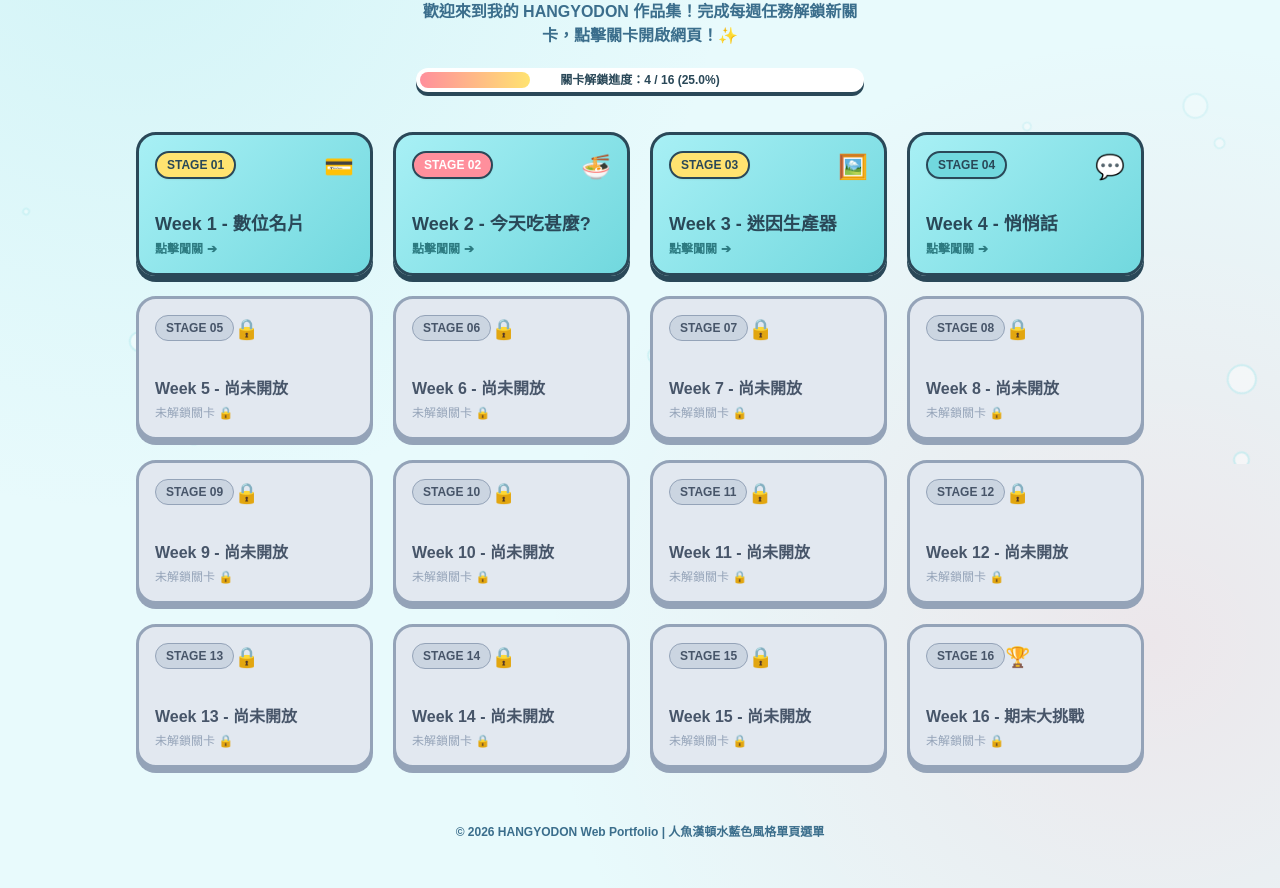
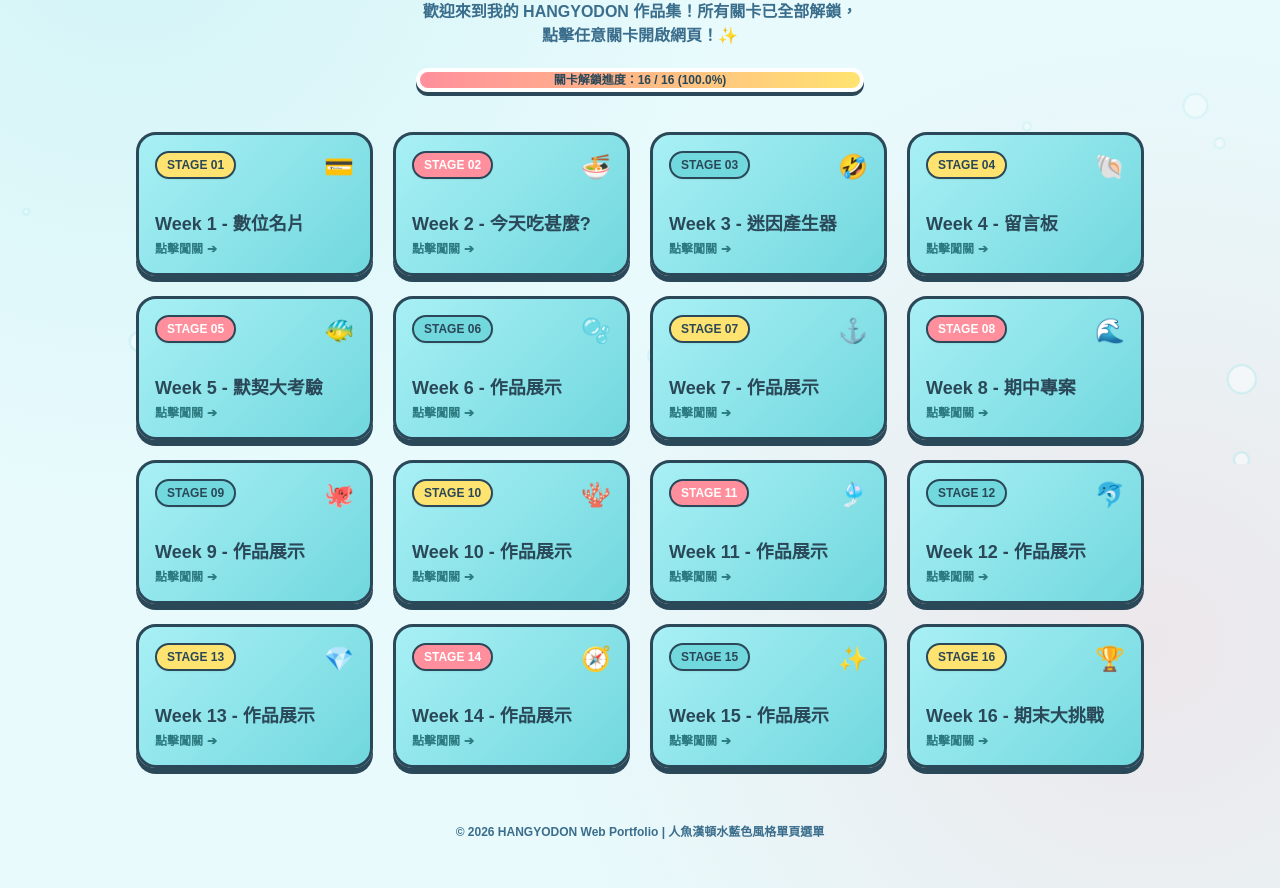
Before and after one commit to s26122138-eng/Martini, a plain HTML site: page index.html in a window 1280 px wide. Shown: the part 336-1224 px from the top of the page. Drawn offline with nearby package versions, Linux system fonts and the light colour scheme; a web font is replaced by a local one.

Commit message:
index.html

```diff
--- a/index.html
+++ b/index.html
@@ -193,7 +193,7 @@
                     人魚漢頓的闖關之旅 🌊
                 </h1>
                 <p class="text-sm md:text-base font-bold text-[#3B6E8C] max-w-md mx-auto">
-                    歡迎來到我的 HANGYODON 作品集！完成每週任務解鎖新關卡，點擊關卡開啟網頁！✨
+                    歡迎來到我的 HANGYODON 作品集！所有關卡已全部解鎖，點擊任意關卡開啟網頁！✨
                 </p>
             </div>
 
@@ -206,7 +206,7 @@
             </div>
         </header>
 
-        <!-- 關卡網格容器 (由 JS 自動生成) -->
+        <!-- 關卡網格容器 -->
         <section class="w-full mt-4 mb-10">
             <div id="levels-grid" class="grid grid-cols-1 sm:grid-cols-2 md:grid-cols-3 lg:grid-cols-4 gap-4 md:gap-5 px-2"></div>
         </section>
@@ -221,40 +221,36 @@
     <div id="toast">🔒 第 X 週關卡尚未解鎖喔！</div>
 
     <script>
-        // 1. 關卡資料設定 (Week 1 ~ 4 皆已解鎖)
+        // 關卡資料設定（已全部解鎖）
         const levels = [
             { week: 1, title: 'Week 1 - 數位名片', icon: '💳', unlocked: true, url: 'w1/index.html', tagColor: 'bg-[#FFE370]' },
             { week: 2, title: 'Week 2 - 今天吃甚麼?', icon: '🍜', unlocked: true, url: 'w2/index.html', tagColor: 'bg-[#FF8F9C] text-white' },
-            { week: 3, title: 'Week 3 - 迷因生產器', icon: '🖼️', unlocked: true, url: 'w3/index.html', tagColor: 'bg-[#FFE370] text-[#2A4858]' },
-            { week: 4, title: 'Week 4 - 悄悄話', icon: '💬', unlocked: true, url: 'w4/index.html', tagColor: 'bg-[#71D8DE] text-[#2A4858]' },
-            { week: 5, title: 'Week 5 - 尚未開放', icon: '🔒', unlocked: false },
-            { week: 6, title: 'Week 6 - 尚未開放', icon: '🔒', unlocked: false },
-            { week: 7, title: 'Week 7 - 尚未開放', icon: '🔒', unlocked: false },
-            { week: 8, title: 'Week 8 - 尚未開放', icon: '🔒', unlocked: false },
-            { week: 9, title: 'Week 9 - 尚未開放', icon: '🔒', unlocked: false },
-            { week: 10, title: 'Week 10 - 尚未開放', icon: '🔒', unlocked: false },
-            { week: 11, title: 'Week 11 - 尚未開放', icon: '🔒', unlocked: false },
-            { week: 12, title: 'Week 12 - 尚未開放', icon: '🔒', unlocked: false },
-            { week: 13, title: 'Week 13 - 尚未開放', icon: '🔒', unlocked: false },
-            { week: 14, title: 'Week 14 - 尚未開放', icon: '🔒', unlocked: false },
-            { week: 15, title: 'Week 15 - 尚未開放', icon: '🔒', unlocked: false },
-            { week: 16, title: 'Week 16 - 期末大挑戰', icon: '🏆', unlocked: false }
+            { week: 3, title: 'Week 3 - 迷因產生器', icon: '🤣', unlocked: true, url: 'w3/index.html', tagColor: 'bg-[#71D8DE] text-[#2A4858]' },
+            { week: 4, title: 'Week 4 - 留言板', icon: '🐚', unlocked: true, url: 'w4/index.html', tagColor: 'bg-[#FFE370]' },
+            { week: 5, title: 'Week 5 - 默契大考驗', icon: '🐠', unlocked: true, url: 'w5/index.html', tagColor: 'bg-[#FF8F9C] text-white' },
+            { week: 6, title: 'Week 6 - 作品展示', icon: '🫧', unlocked: true, url: 'w6/index.html', tagColor: 'bg-[#71D8DE] text-[#2A4858]' },
+            { week: 7, title: 'Week 7 - 作品展示', icon: '⚓', unlocked: true, url: 'w7/index.html', tagColor: 'bg-[#FFE370]' },
+            { week: 8, title: 'Week 8 - 期中專案', icon: '🌊', unlocked: true, url: 'w8/index.html', tagColor: 'bg-[#FF8F9C] text-white' },
+            { week: 9, title: 'Week 9 - 作品展示', icon: '🐙', unlocked: true, url: 'w9/index.html', tagColor: 'bg-[#71D8DE] text-[#2A4858]' },
+            { week: 10, title: 'Week 10 - 作品展示', icon: '🪸', unlocked: true, url: 'w10/index.html', tagColor: 'bg-[#FFE370]' },
+            { week: 11, title: 'Week 11 - 作品展示', icon: '🎐', unlocked: true, url: 'w11/index.html', tagColor: 'bg-[#FF8F9C] text-white' },
+            { week: 12, title: 'Week 12 - 作品展示', icon: '🐬', unlocked: true, url: 'w12/index.html', tagColor: 'bg-[#71D8DE] text-[#2A4858]' },
+            { week: 13, title: 'Week 13 - 作品展示', icon: '💎', unlocked: true, url: 'w13/index.html', tagColor: 'bg-[#FFE370]' },
+            { week: 14, title: 'Week 14 - 作品展示', icon: '🧭', unlocked: true, url: 'w14/index.html', tagColor: 'bg-[#FF8F9C] text-white' },
+            { week: 15, title: 'Week 15 - 作品展示', icon: '✨', unlocked: true, url: 'w15/index.html', tagColor: 'bg-[#71D8DE] text-[#2A4858]' },
+            { week: 16, title: 'Week 16 - 期末大挑戰', icon: '🏆', unlocked: true, url: 'w16/index.html', tagColor: 'bg-[#FFE370]' }
         ];
 
-        // 2. 渲染關卡與更新進度條
+        // 渲染關卡與更新進度條
         function renderLevels() {
             const gridContainer = document.getElementById('levels-grid');
-            if (!gridContainer) return;
-
             const total = levels.length;
             const unlockedCount = levels.filter(level => level.unlocked).length;
             const percentage = ((unlockedCount / total) * 100).toFixed(1);
 
-            // 更新進度條文字與長度
             document.getElementById('progress-bar').style.width = `${percentage}%`;
             document.getElementById('progress-text').innerText = `關卡解鎖進度：${unlockedCount} / ${total} (${percentage}%)`;
 
-            // 動態生成 HTML
             gridContainer.innerHTML = levels.map(level => {
                 const stageNum = String(level.week).padStart(2, '0');
 
@@ -296,7 +292,7 @@
             }).join('');
         }
 
-        // 3. 生成動態水底泡泡
+        // 生成動態水底泡泡
         function createBubbles() {
             const container = document.getElementById('bubbles-container');
             const bubbleCount = 20;
@@ -319,7 +315,7 @@
             }
         }
 
-        // 4. 點擊未解鎖關卡的 Toast 提示
+        // 未解鎖關卡的 Toast 提示
         let toastTimeout;
         function showLockedToast(weekNum) {
             const toast = document.getElementById('toast');
@@ -332,7 +328,7 @@
             }, 2500);
         }
 
-        // 5. 頁面載入後初始化
+        // 頁面載入初始化
         window.onload = function() {
             createBubbles();
             renderLevels();
```
